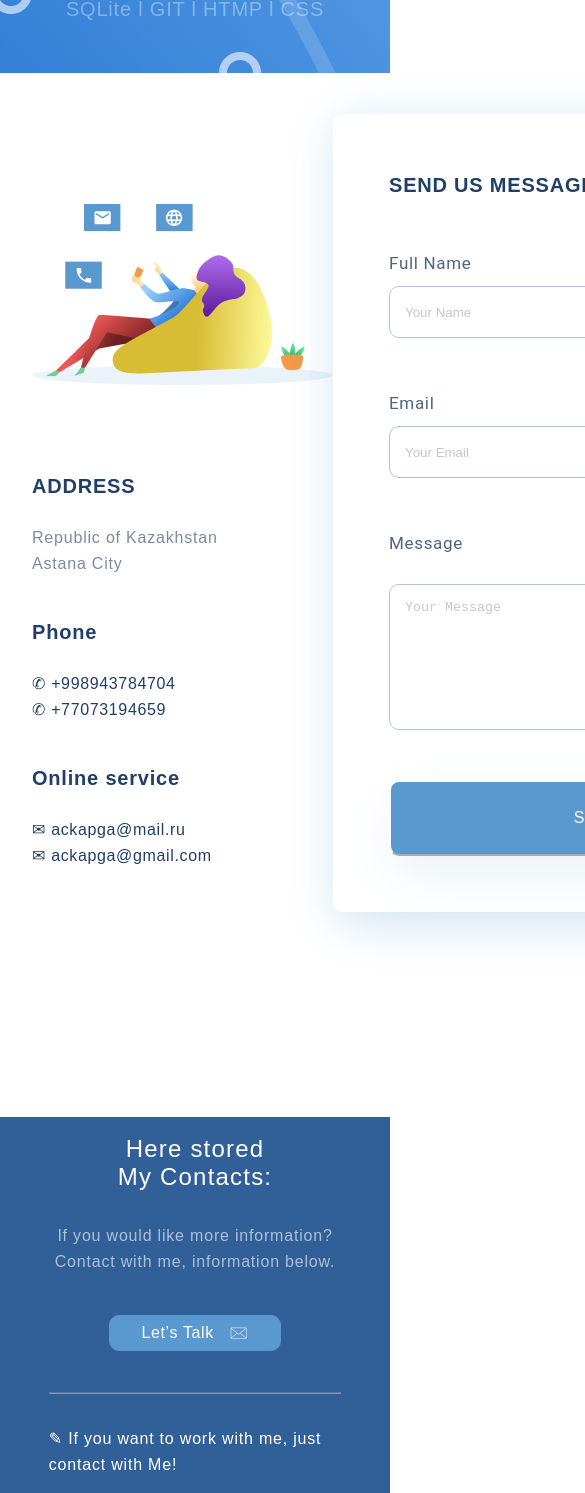
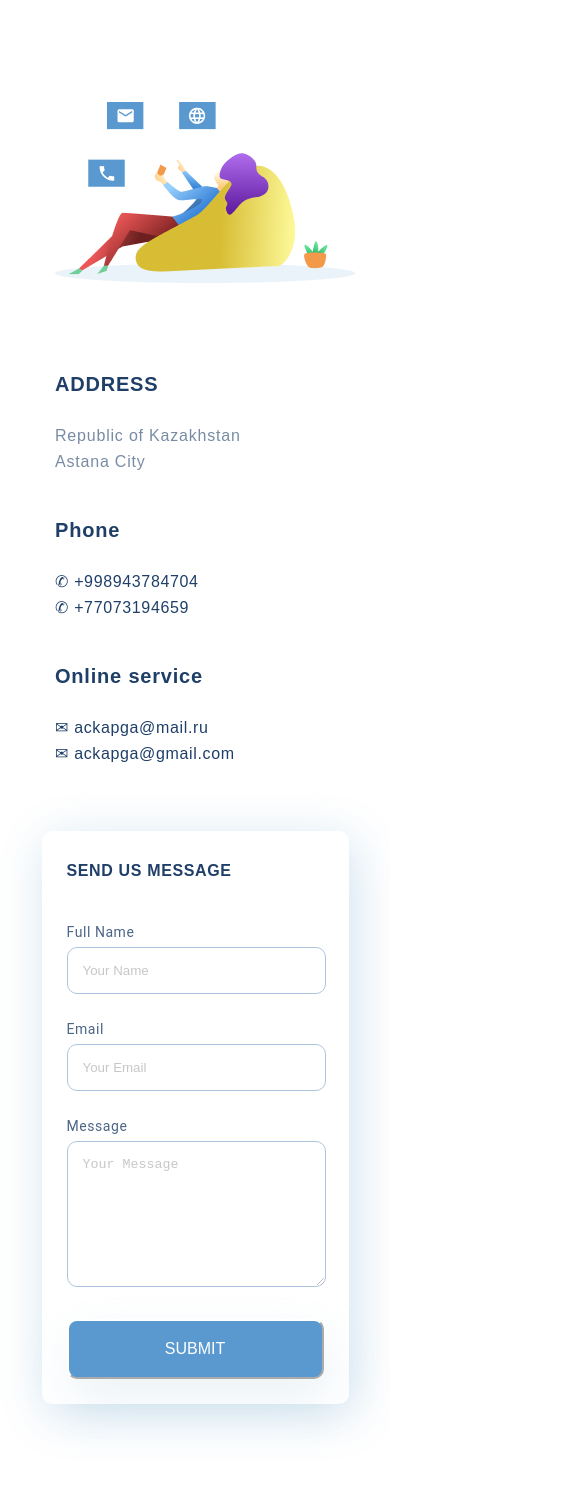
Before and after one commit to ackapga/HTML_CSS, a plain HTML site: page contacts.html in a window 390 px wide. Shown: the part 306-1799 px from the top of the page, 585 px wide, since content can reach past the window. Drawn offline with Linux system fonts and the light colour scheme.

Commit message:
09. Сделал адаптивную верстку Контакты.

```diff
--- a/contacts.html
+++ b/contacts.html
@@ -50,25 +50,21 @@
                 <div class="form">
                     <h4 class="heading__form">Send us message</h4>
                     <p class="text__form">Full Name</p><input class="input__text" type="text" placeholder="Your Name">
-                    <br>
                     <p class="text__form">Email</p> <input class="input__text" type="email" placeholder="Your Email">
-                    <br>
                     <p class="text__form">Message</p>
-                    <br>
                     <textarea class="input__textarea" cols="30" rows="10" placeholder="Your Message"></textarea>
-                    <br>
                     <button class="button__submit" type="submit">Submit</button>
                 </div>
             </form>
 
-            <div class="container">
+            <div class="container map">
                 <script type="text/javascript" charset="utf-8" async
                     src="https://api-maps.yandex.ru/services/constructor/1.0/js/?um=constructor%3Ab0878a714ce0d88f25ace3839b60eddd0754f37678c212f2af7a509d5eff238b&amp;width=100%25&amp;height=400&amp;lang=en_FR&amp;scroll=true"></script>
             </div>
 
         </div>
 
-        <div class="footer">
+        <div class="footer footer__contacts">
             <div class="footer__conteiner">
                 <div class="footer__top">
                     <div class="footer__text">
--- a/style/style.scss
+++ b/style/style.scss
@@ -441,7 +441,7 @@ body {
             opacity: 0.4;
             border: 1px solid #356EAD;
             border-radius: 10px;
-            width: 428px;
+            width: 100%;
             height: 50px;
             margin-top: 8px;
             margin-bottom: 32px;
@@ -453,7 +453,7 @@ body {
         }
 
         .input__textarea {
-            width: 428px;
+            width: 100%;
             height: 144px;
             opacity: 0.4;
             border: 1px solid #356EAD;
@@ -536,9 +536,40 @@ body {
         text-align: center;
     }
 
+    .contact {
+        height: 99px;
+    }
+
+    .contact .header__contact {
+        padding-top: 18px;
+    }
+
+    .main {
+        flex-direction: column;
+        align-items: center;
+    }
+
+    .main .contacts__info .img__contacts {
+        padding-top: 64px;
+    }
+
+    .contacts__info {
+        margin-bottom: 64px;
+    }
+
+    .map {
+        padding-left: 0;
+        padding-right: 0;
+    }
+
+
     .footer {
         padding-top: 47px;
         margin-top: 109px;
+    }
+
+    .footer__contacts {
+        margin-top: 64px;
     }
 
     .footer .footer__conteiner {
@@ -616,6 +647,12 @@ body {
         text-align: center;
     }
 
+    body .heading {
+        font-size: 24px;
+        line-height: 28px;
+        text-align: center;
+    }
+
     .middle .card__box {
         padding-top: 32px;
     }
@@ -657,6 +694,51 @@ body {
         left: 16px;
     }
 
+    .contacts__header .heading__contacts {
+        font-size: 24px;
+        line-height: 28px;
+    }
+
+    .contacts__header .text__contacts {
+        font-size: 16px;
+        line-height: 30px;
+    }
+
+    .contacts__info {
+        padding-left: 21px;
+    }
+
+
+
+    .main .form {
+        margin-bottom: 32px;
+        padding: 25px;
+    }
+
+    .main .form .heading__form {
+        font-size: 16px;
+        line-height: 30px;
+        padding-bottom: 31px;
+    }
+
+    .main .form .text__form {
+        font-size: 14px;
+    }
+
+    .main .form .input__text {
+        margin-top: 0;
+        margin-bottom: 20px;
+        height: 45px;
+    }
+
+    .main .form .input__textarea {
+        margin-top: 0;
+    }
+
+    .main .form .button__submit {
+        padding: 15px 60px;
+    }
+
     .footer {
         padding-top: 18px;
         padding-bottom: 32px;
```
Also changed, not shown: style/style.css, 1 other file.
